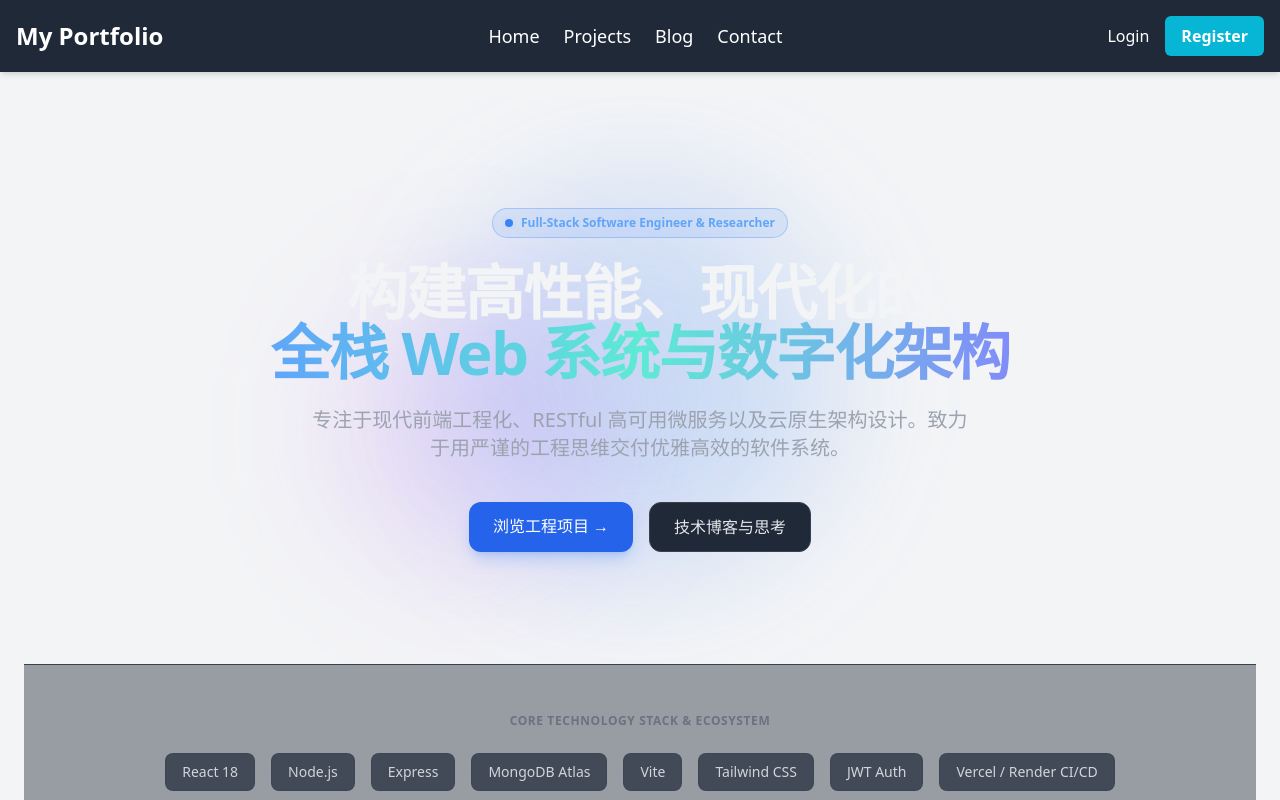
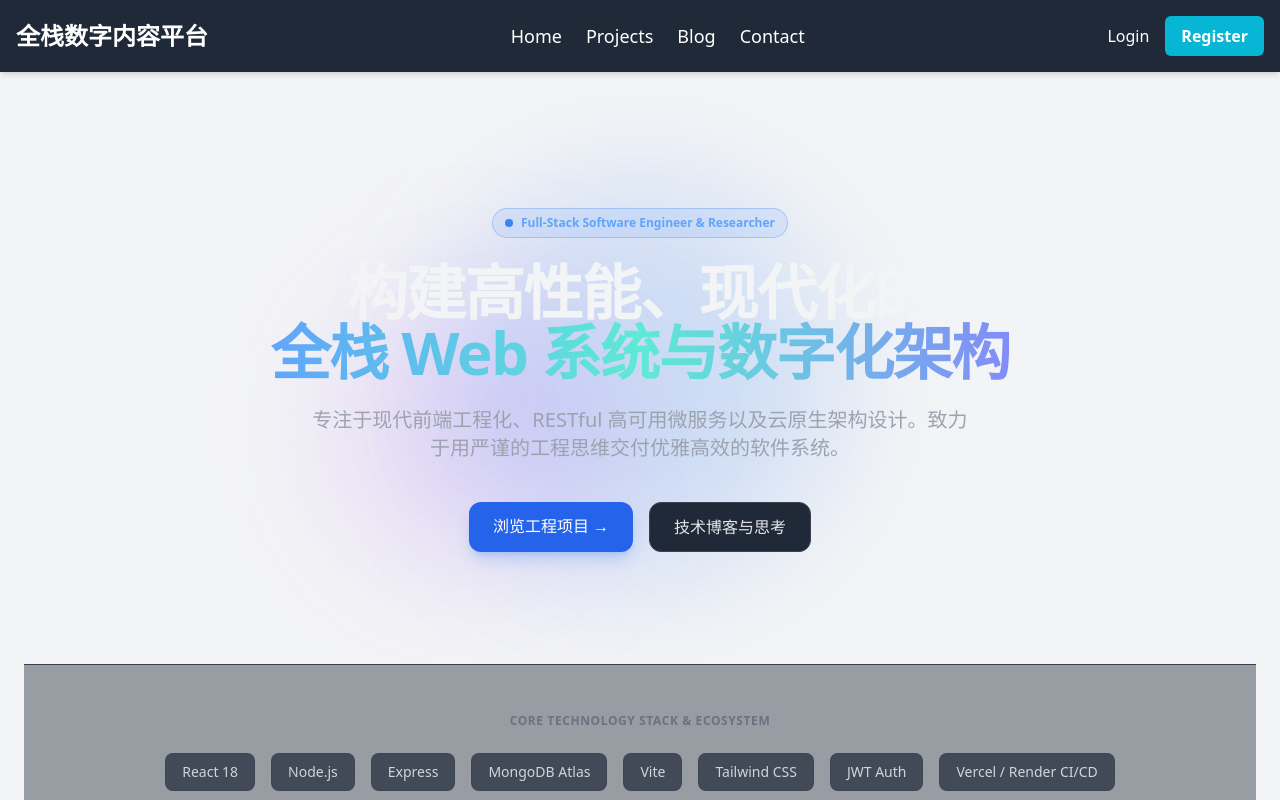
Before and after one commit to yes670/Portfolio, a React (Vite) app: page / in a window 1280 px wide. Shown: the top 800 px of the page. Built offline with nearby package versions, Linux system fonts and the light colour scheme; no server answers; a web font is replaced by a local one.

Commit message:
Header.jsx

```diff
--- a/src/components/Header.jsx
+++ b/src/components/Header.jsx
@@ -11,7 +11,7 @@ export default function Header() {
     <header className="bg-gray-800 text-white shadow-md sticky top-0 z-50">
       <nav className="container mx-auto px-4 py-4 flex justify-between items-center">
         <Link to="/" className="text-2xl font-bold hover:text-cyan-400 transition-colors">
-          My Portfolio
+          全栈数字内容平台
         </Link>
         <div className="hidden md:flex items-center space-x-6 text-lg">
           <NavLink to="/" /* ... */>Home</NavLink>
```
